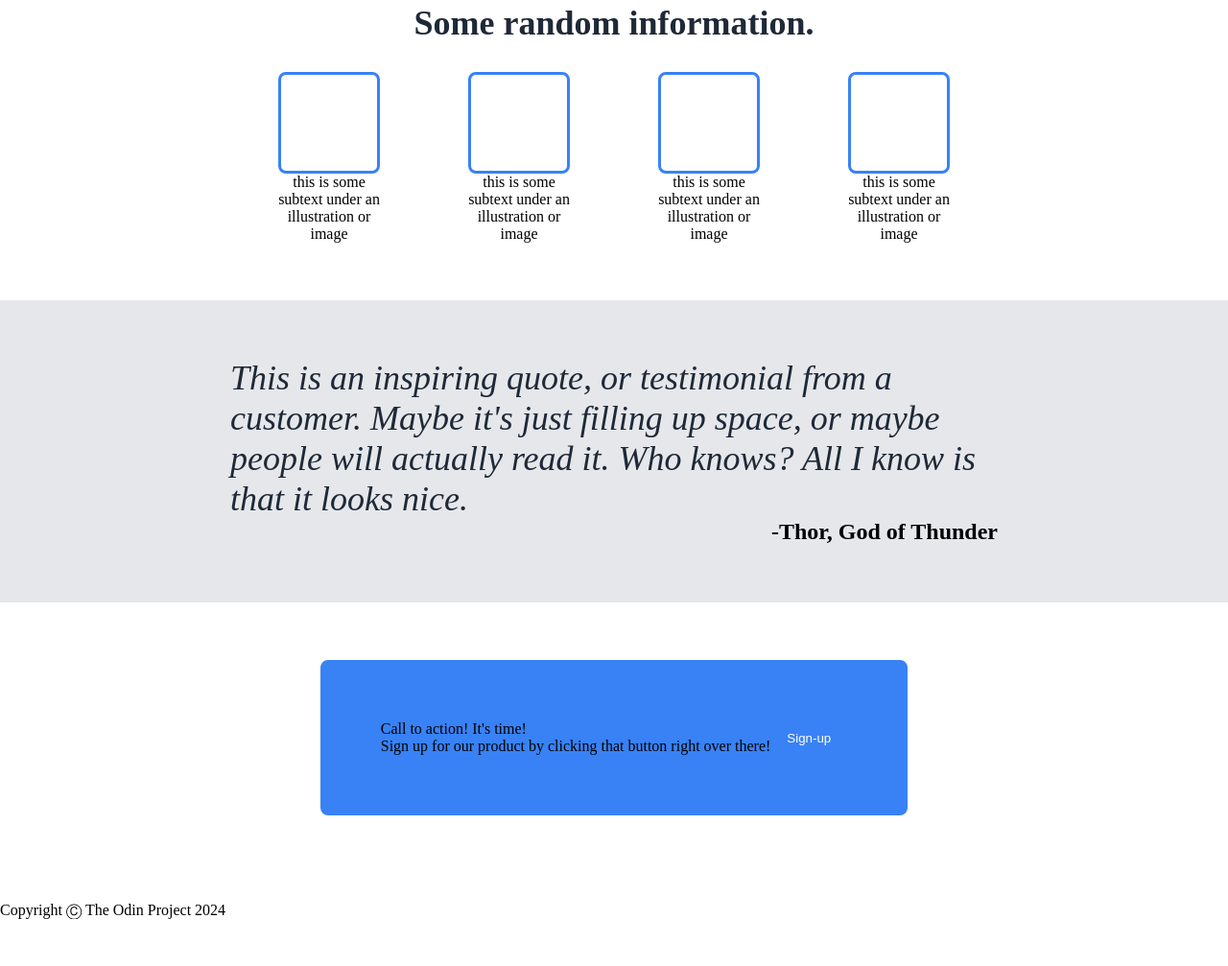
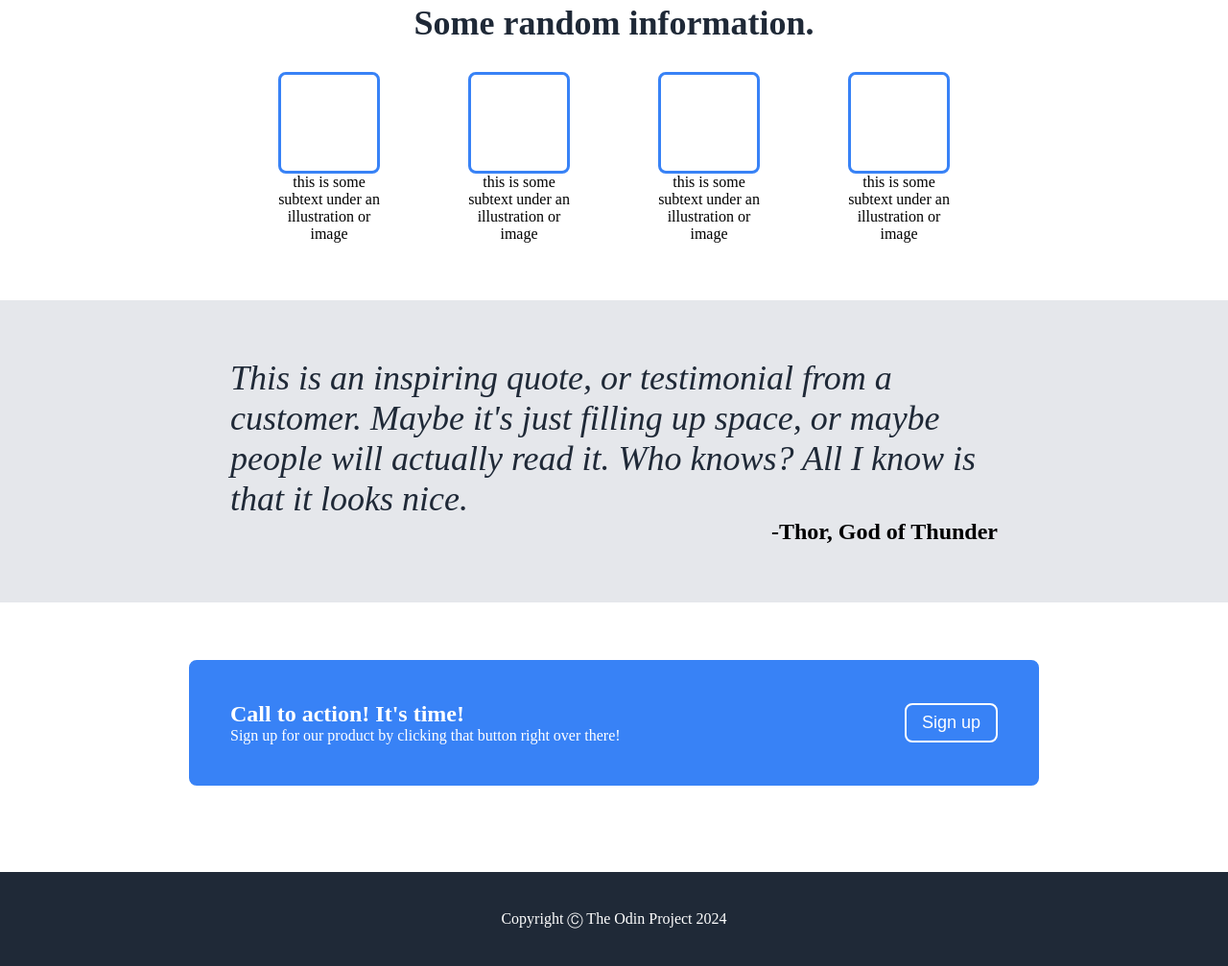
Before and after one commit to loaf1000/odin-landingPage, a plain HTML site: page index.html in a window 1280 px wide. Shown: the part 556-1563 px from the top of the page at 96% size. Before the commit the page ends 1514 px from the top, so only its background shows below. Drawn offline with Linux system fonts and the light colour scheme.

Commit message:
first draft complete

```diff
--- a/index.html
+++ b/index.html
@@ -55,13 +55,13 @@
                         <div class="cta-text-title">Call to action! It's time!</div>
                         <div class="cta-text">Sign up for our product by clicking that button right over there!</div>
                     </div>
-                    <button class="cta-button">Sign-up</button>
+                    <button class="cta-button">Sign up</button>
                 </div>
 
             </div>
         </div>
         <footer>
-            <div class="footer-content">
+            <div class="footer-container">
                 Copyright Ⓒ The Odin Project 2024
             </div>
         </footer>
--- a/style.css
+++ b/style.css
@@ -145,6 +145,7 @@ li .list-image {
     justify-content: center;
     align-items: center;
     padding: 60px;
+    color: white;
 }
 
 .cta {
@@ -152,7 +153,28 @@ li .list-image {
     background: #3882f6;
     border-radius: 8px;
     border: 3px solid #3882f6;
+    justify-content: space-between;
+    align-items: center;
+    padding: 40px;
+    min-width: 800px;
+
+}
+
+.cta-text-title {
+    font-size: 24px;
+    font-weight: bold;
+}
+
+.cta-button {
+    border-radius: 8px;
+    border: 2px solid white;
+    font-size: 18px;
+}
+
+.footer-container {
+    display: flex;
     justify-content: center;
-    align-items: center;
-    padding: 60px;
+    color: white;
+    background: #1f2937;
+    padding: 40px;
 }
```
